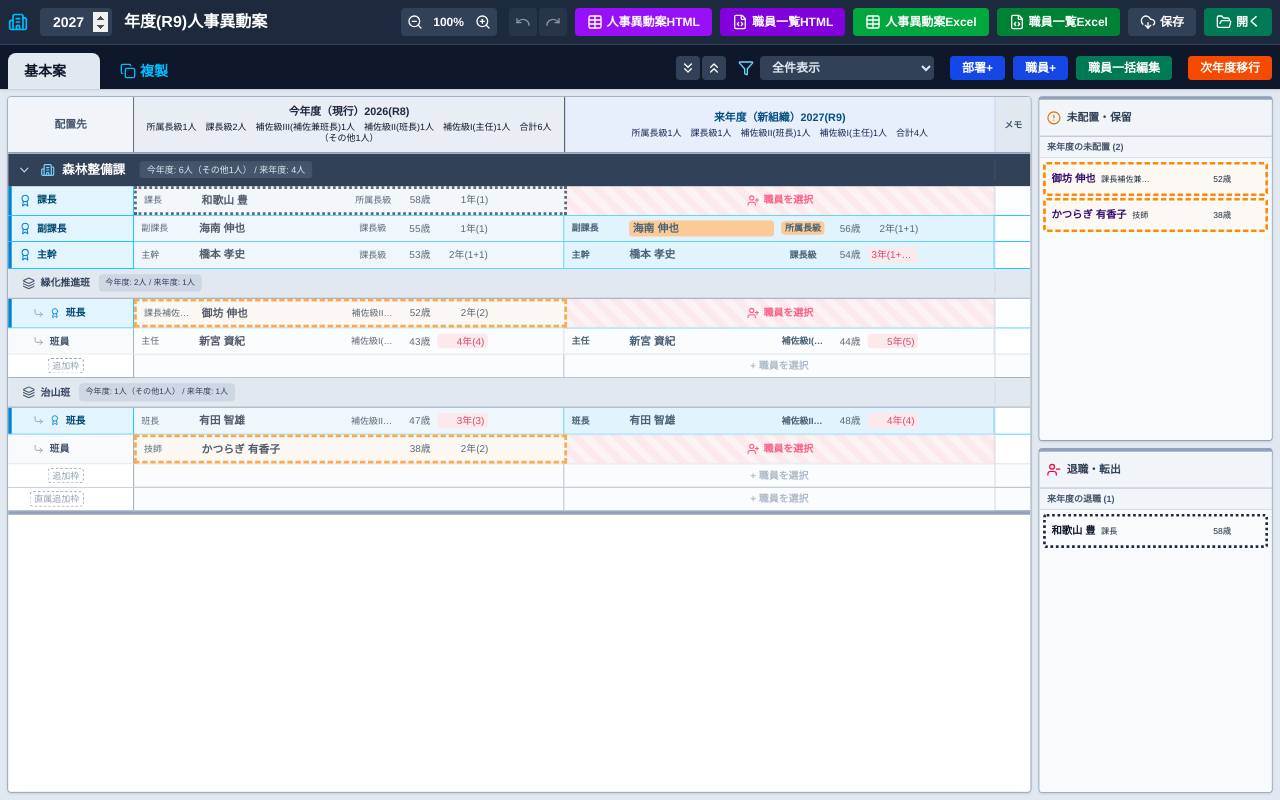
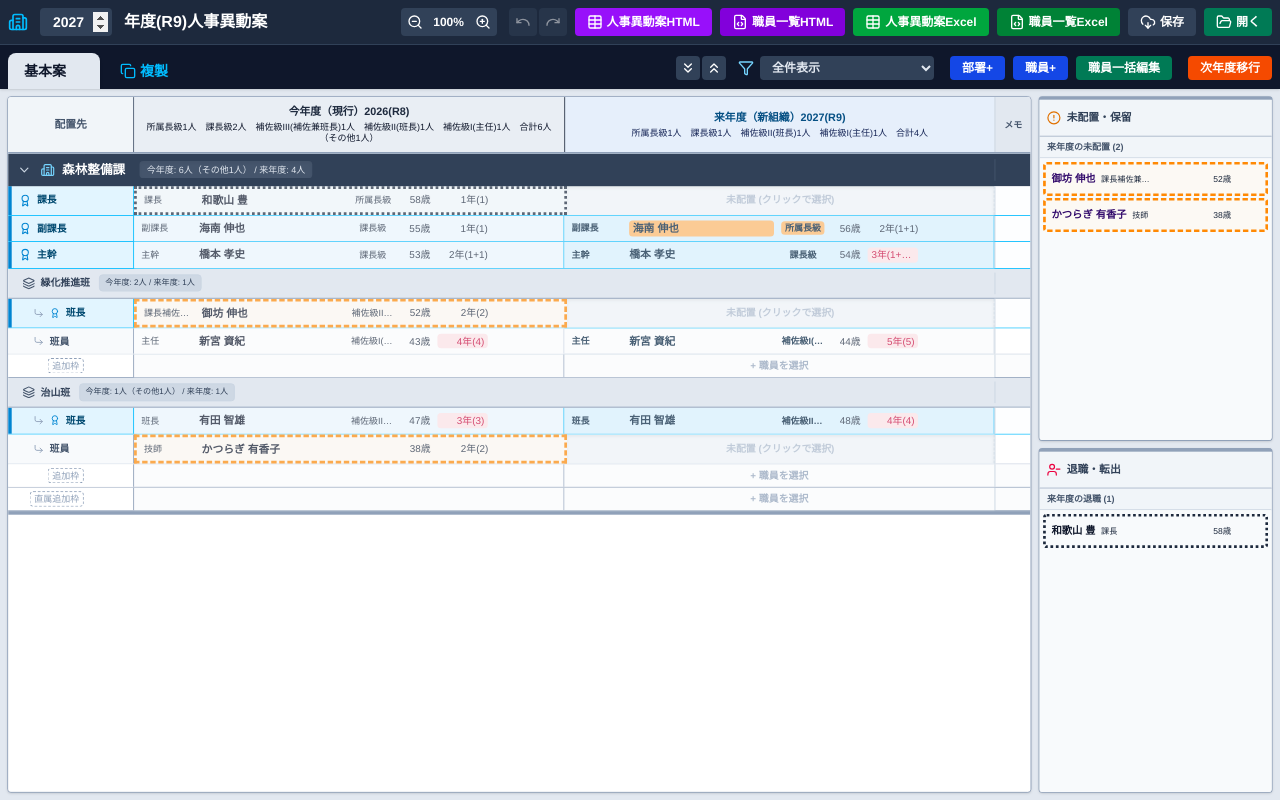
Before and after one commit to Kojiro-Nakamura/personnel-transfer-app, a React (Vite) app: page / in a window 1280 px wide. Built offline with nearby package versions, Linux system fonts and the light colour scheme.

Commit message:
style: 来年度の空枠を内側の影とグレー背景を用いた凹み（ソケット）デザインに変更し、自然な空き地感を演出

```diff
--- a/src/components/employee/EmployeeComponents.jsx
+++ b/src/components/employee/EmployeeComponents.jsx
@@ -18,14 +18,14 @@ export const EmployeeCell = ({ emp, isNext, isEmpty, onClick, isPost, moveProps,
 
   if (isEmpty || !emp) {
     const emptyTextColor = isNext
-      ? (isPickingMode ? "text-slate-800" : (hasPeer ? "text-rose-500" : "text-rose-400"))
-      : "text-slate-400";
+      ? (isPickingMode ? "text-slate-800" : "text-slate-400")
+      : "text-slate-300";
 
     const emptyBgClass = isNext
       ? (isPickingMode
           ? "hover:ring-2 hover:ring-inset hover:ring-amber-400 bg-amber-50 border-slate-300"
-          : "bg-[repeating-linear-gradient(45deg,#fff1f2,#fff1f2_8px,#ffe4e6_8px,#ffe4e6_16px)] hover:bg-[repeating-linear-gradient(45deg,#ffe4e6,#ffe4e6_8px,#fecdd3_8px,#fecdd3_16px)] border-rose-200 hover:border-rose-400 hover:text-rose-600 shadow-[inset_0_0_4px_rgba(251,113,133,0.1)]")
-      : "bg-slate-50/30 border-slate-300 cursor-default";
+          : "bg-slate-100 shadow-[inset_0_2px_4px_rgba(0,0,0,0.08)] border-slate-300 hover:bg-slate-200 hover:border-slate-400 hover:text-slate-600")
+      : "bg-slate-50/20 border-slate-200 cursor-default";
 
     return (
       <div
@@ -39,9 +39,8 @@ export const EmployeeCell = ({ emp, isNext, isEmpty, onClick, isPost, moveProps,
         title={isNext ? (isPickingMode ? "選択中の職員をここに配置します" : "ここへ配置する職員を選択します") : ""}
       >
         {!isNext ? '' : (
-          <span className="flex items-center gap-1">
-            {!isPickingMode && <UserPlus className="w-3.5 h-3.5" />}
-            {isPickingMode ? '+ ここに配置' : '職員を選択'}
+          <span className="flex items-center gap-1 opacity-70">
+            {isPickingMode ? '+ ここに配置' : '未配置 (クリックで選択)'}
           </span>
         )}
       </div>
```
